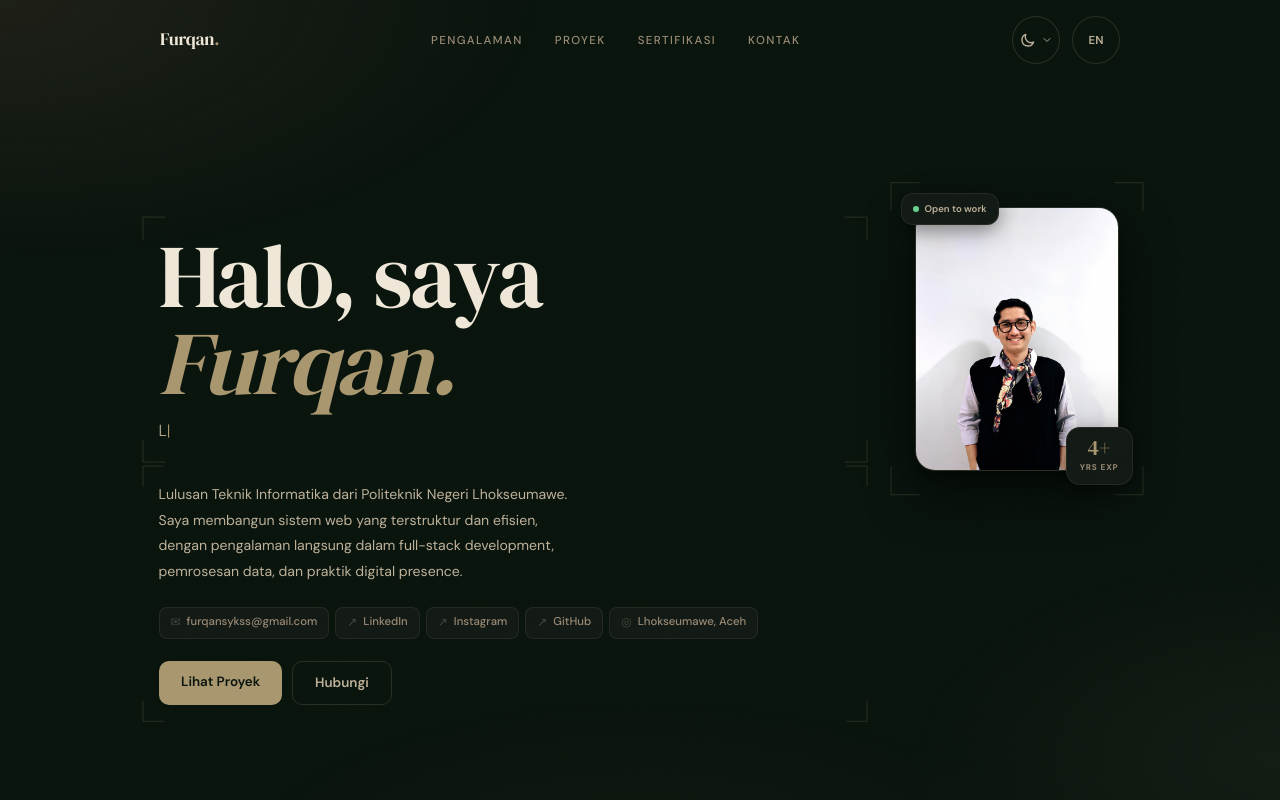
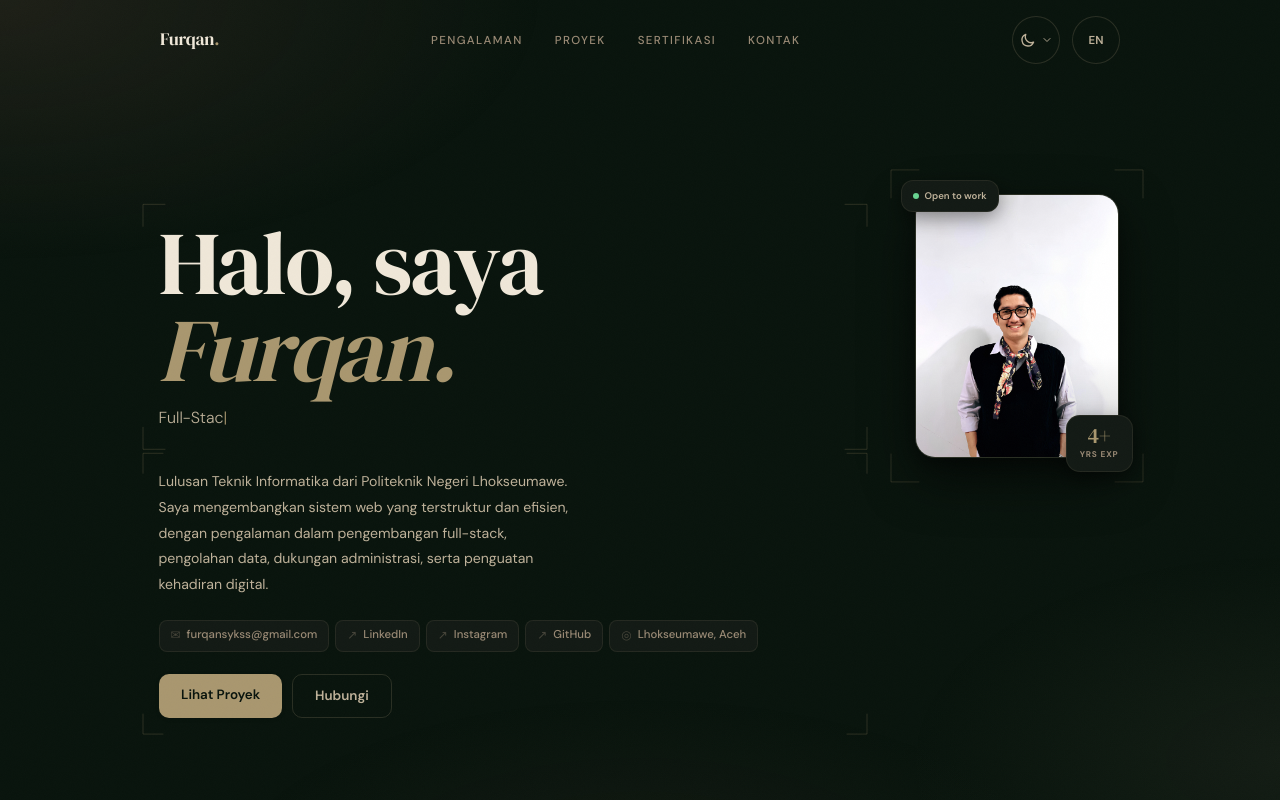
Before and after one commit to Furqan-sykss/my-portfolio, a Next.js app: page / in a window 1280 px wide. Shown: the top 800 px of the page. Built offline with nearby package versions, Linux system fonts and the light colour scheme.

Commit message:
08 Oktober 2026 | deskripsi hero

```diff
--- a/components/TypedText.tsx
+++ b/components/TypedText.tsx
@@ -18,7 +18,7 @@ export default function TypedText() {
   useEffect(() => {
     // Identik dengan new Typed('#typed-text', {...}) di app.js Laravel
     const typed = new Typed(el.current!, {
-      strings: ["Web Developer", "Laravel Developer", "Next.js Developer", "Frontend Developer", "Backend Developer", "Data Engineer", "System Architect", "API integration"],
+      strings: ["Web Developer", "Full-Stack Developer", "Administration", "Laravel Developer", "Next.js Developer", "Data Analyst"],
       typeSpeed: 60,
       backSpeed: 40,
       backDelay: 1500,
--- a/components/siteTranslations.ts
+++ b/components/siteTranslations.ts
@@ -54,7 +54,7 @@ export const translations: Record<Lang, Translations> = {
     links: "Tautan",
     highlights: "Sorotan",
     heroDescription:
-      "Lulusan Teknik Informatika dari Politeknik Negeri Lhokseumawe. Saya membangun sistem web yang terstruktur dan efisien, dengan pengalaman langsung dalam full-stack development, pemrosesan data, dan praktik digital presence.",
+      "Lulusan Teknik Informatika dari Politeknik Negeri Lhokseumawe. Saya mengembangkan sistem web yang terstruktur dan efisien, dengan pengalaman dalam pengembangan full-stack, pengolahan data, dukungan administrasi, serta penguatan kehadiran digital.",
     openToFreelance: "Terbuka untuk proyek freelance, kolaborasi, atau kesempatan kerja penuh waktu. Mari buat sesuatu yang bermakna.",
     scrollToTop: "Gulir ke atas",
     viewProjectDetails: "Lihat Detail Proyek",
@@ -141,7 +141,8 @@ export const translations: Record<Lang, Translations> = {
     academicDocuments: "Academic Documents",
     links: "Links",
     highlights: "Highlights",
-    heroDescription: "Informatics Engineering Graduate from Politeknik Negeri Lhokseumawe. I build structured, efficient web systems with hands-on experience in full-stack development, data processing, and digital presence practice.",
+    heroDescription:
+      "An Informatics Engineering graduate from Politeknik Negeri Lhokseumawe, I build structured, efficient web systems with experience in full-stack development, data processing, administrative support, and strengthening digital presence.",
     openToFreelance: "Open to freelance projects, collaborations, or full-time opportunities. Let's build something meaningful.",
     scrollToTop: "Scroll to top",
     viewProjectDetails: "View Project Details",
```
